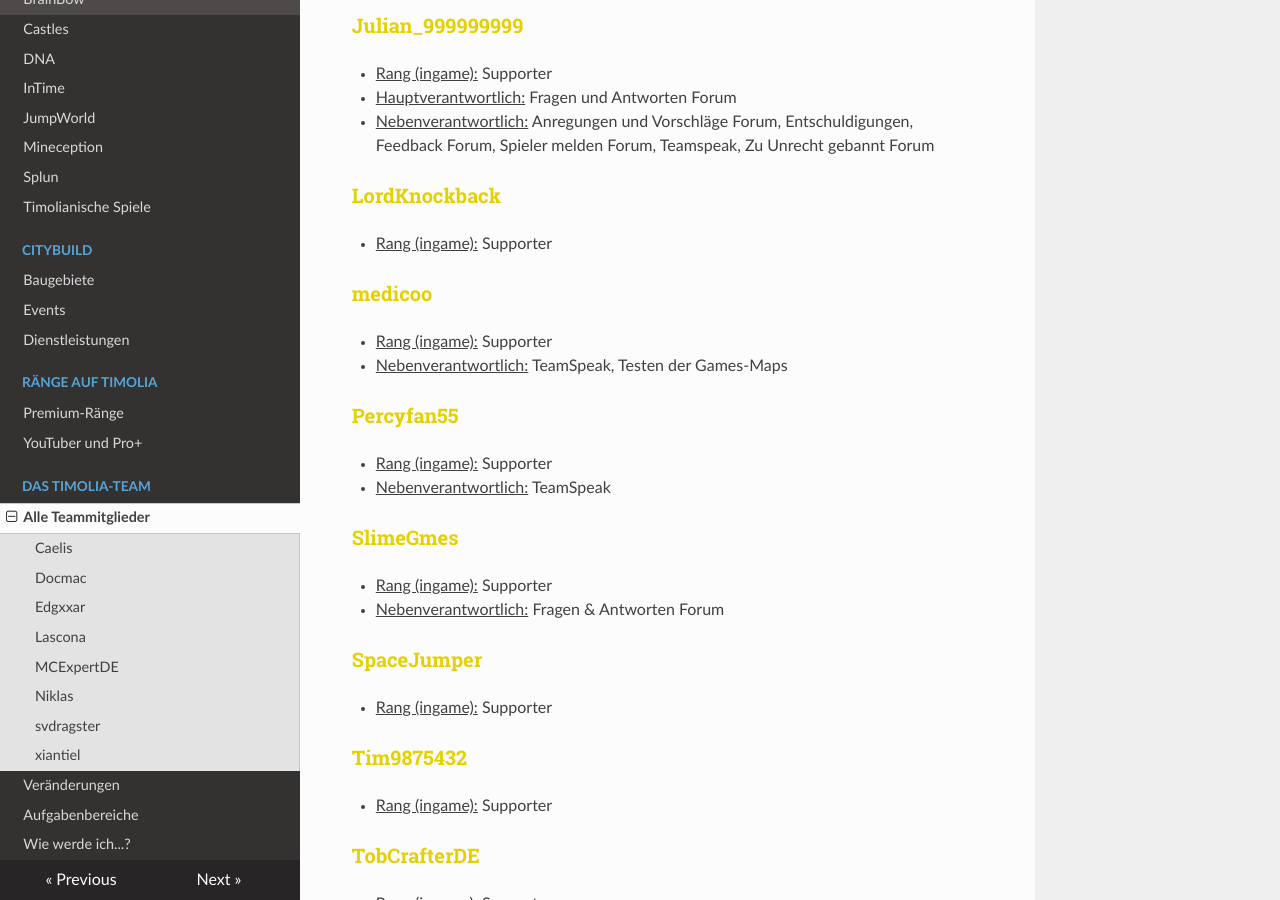
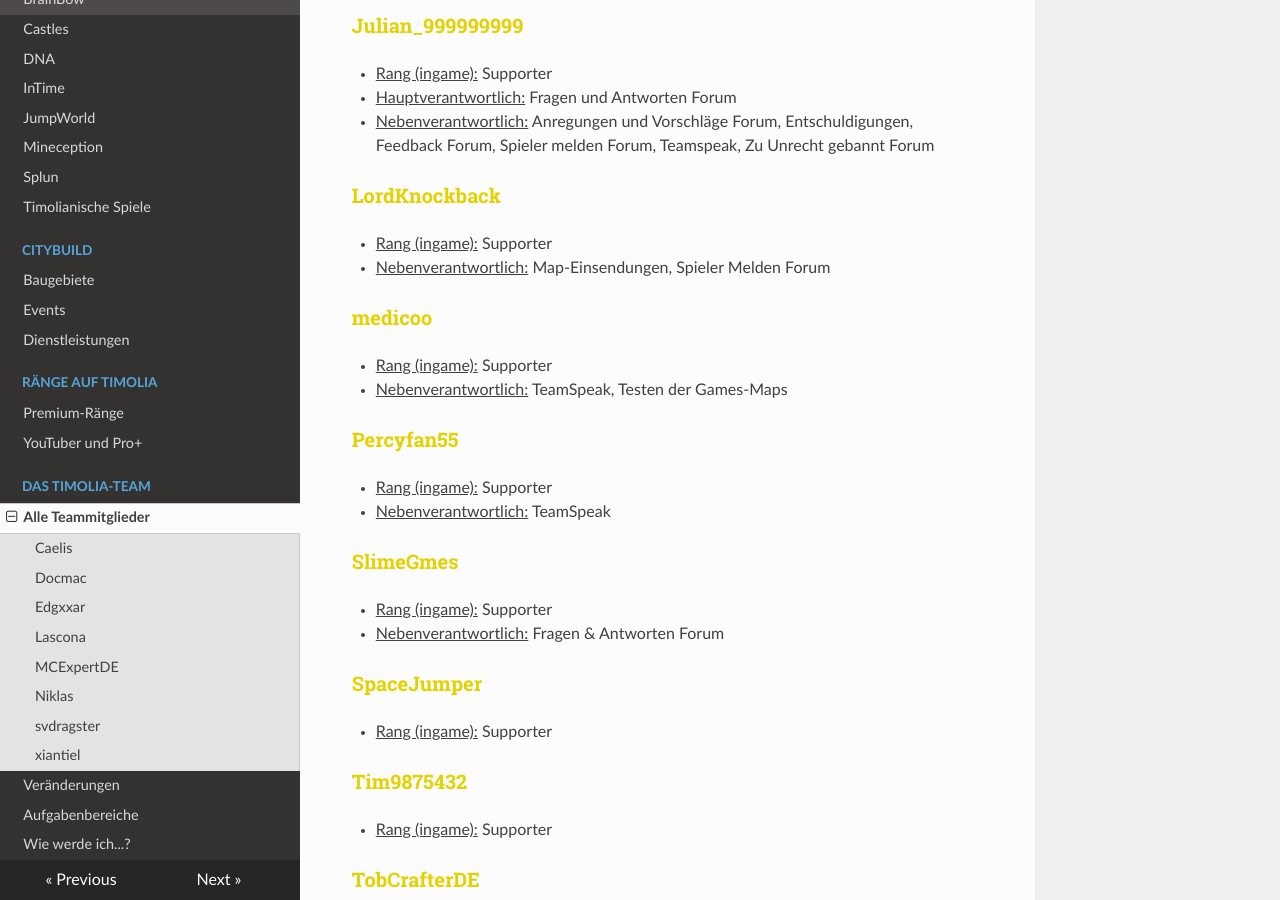
Before and after one commit to TimoliaDE/HowTo, an MkDocs documentation site: the page built from docs/team/members.md, in a window 1280 px wide and 900 px high, scrolled down 5935 px. Built offline with MkDocs 1.6.1, drawn with Linux system fonts in a browser that asks for light colours; nearby versions of some CDN libraries; old or Windows-style settings are respelled for this version of MkDocs.

Commit message:
Update members.md

```diff
--- a/docs/team/members.md
+++ b/docs/team/members.md
@@ -191,6 +191,7 @@ Sie stehen für alle grundlegenden Fragen und Reports zur Verfügung und sind di
 
 ### <strong><span style="color:#E4D100">LordKnockback</span></strong>
 - <u>Rang (ingame):</u> Supporter
+- <u>Nebenverantwortlich:</u> Map-Einsendungen, Spieler Melden Forum
 
 ###<strong><span style="color:#E4D100">medicoo</span></strong>
 - <u>Rang (ingame):</u> Supporter
```
